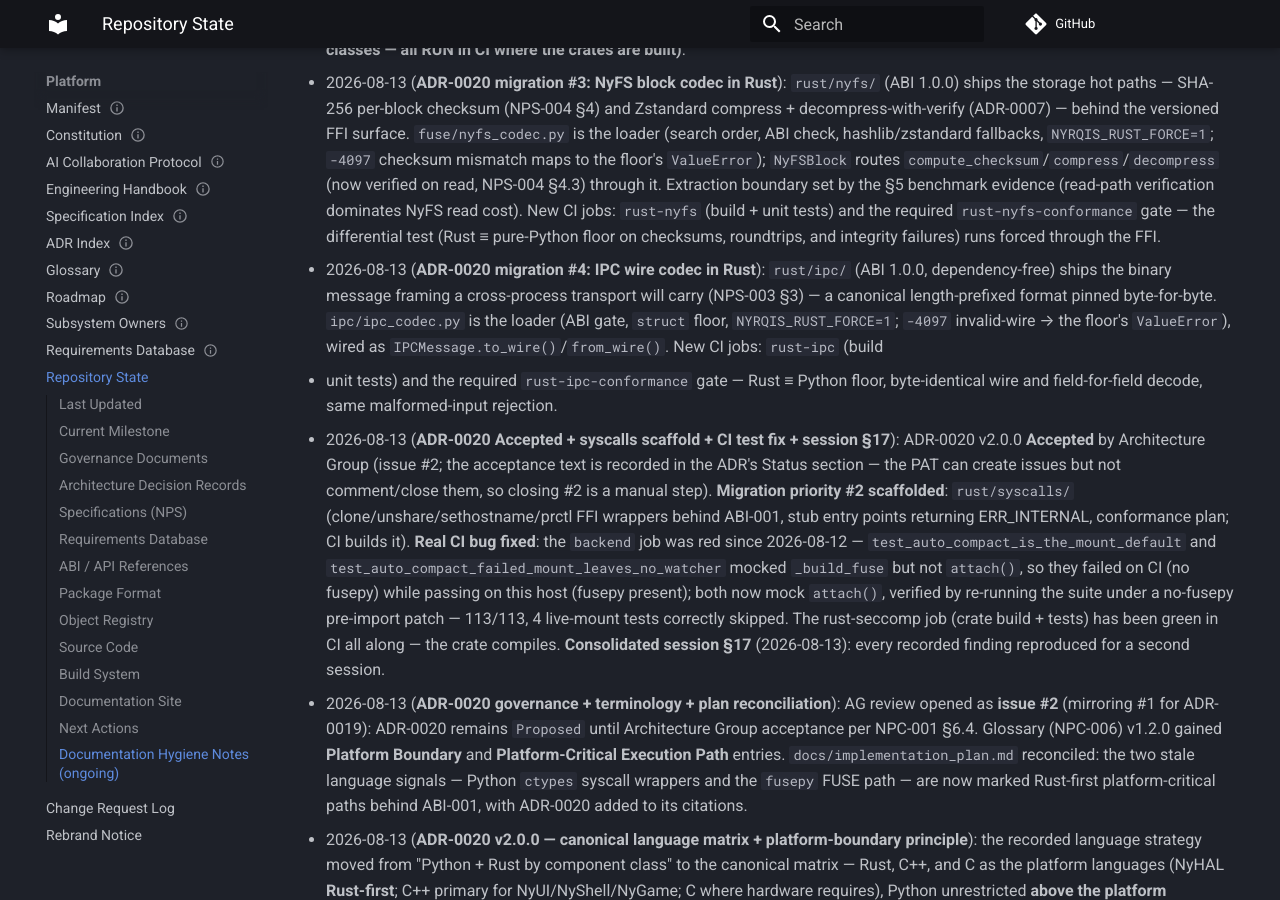
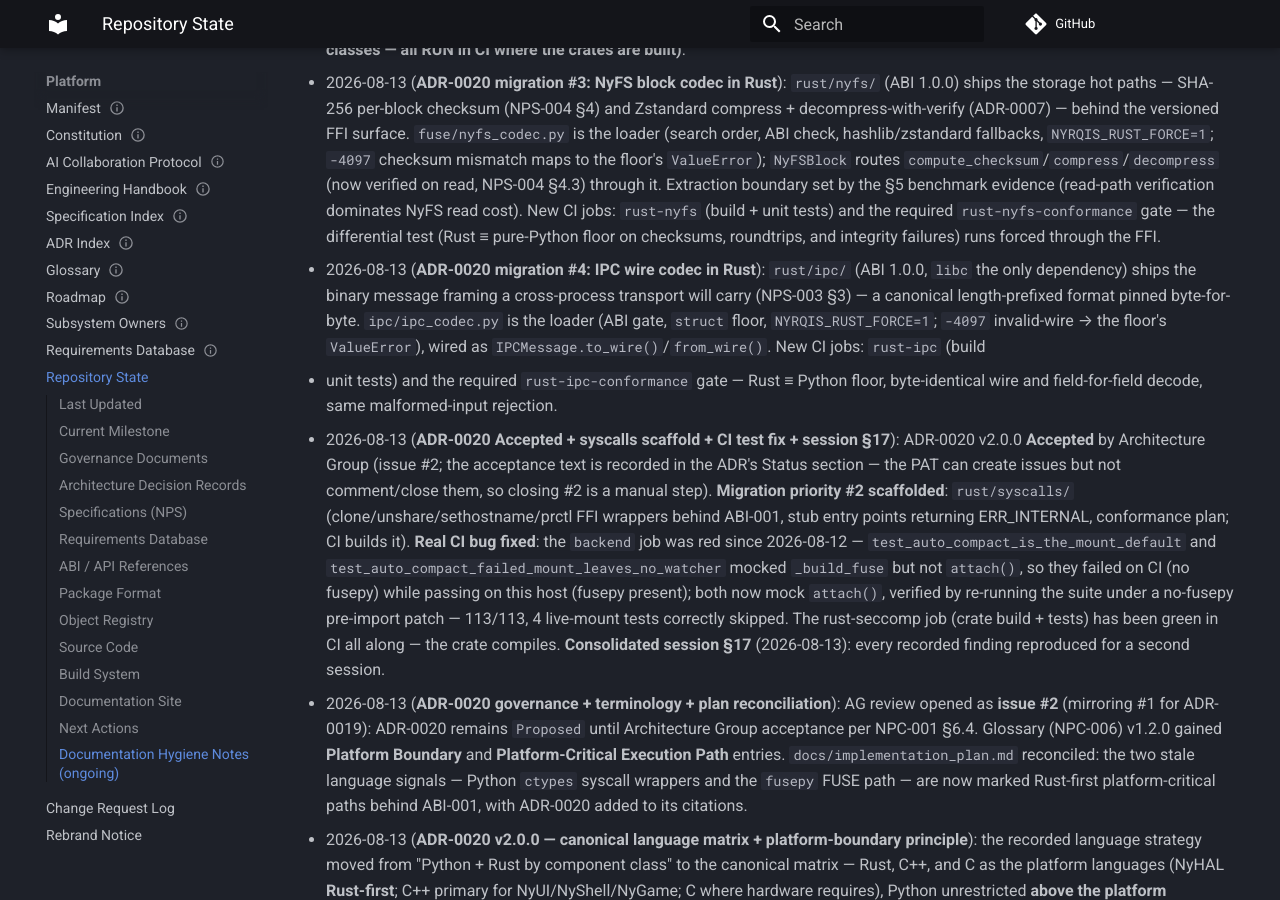
Before and after one commit to Myco-mycelium/Nythera, an MkDocs documentation site: the page built from docs/00-platform/REPOSITORY_STATE.md, in a window 1280 px wide and 900 px high, scrolled down 9089 px. Built offline with MkDocs 1.6.1 and Material for MkDocs 9.7.7, drawn with Linux system fonts in a browser that asks for light colours; comment, search, counter and statistics services are not loaded.

Commit message:
docs: ipc crate is not dependency-free — libc is its only dependency (the ADR-0020 #4 + REPOSITORY_STATE entries)

```diff
--- a/docs/00-platform/REPOSITORY_STATE.md
+++ b/docs/00-platform/REPOSITORY_STATE.md
@@ -421,7 +421,7 @@ Documentation hygiene, fixed earlier this session:
   differential test (Rust ≡ pure-Python floor on checksums,
   roundtrips, and integrity failures) runs forced through the FFI.
 - 2026-08-13 (**ADR-0020 migration #4: IPC wire codec in Rust**):
-  `rust/ipc/` (ABI 1.0.0, dependency-free) ships the binary message
+  `rust/ipc/` (ABI 1.0.0, `libc` the only dependency) ships the binary message
   framing a cross-process transport will carry (NPS-003 §3) — a
   canonical length-prefixed format pinned byte-for-byte. `ipc/ipc_codec.py`
   is the loader (ABI gate, `struct` floor, `NYRQIS_RUST_FORCE=1`;
```
Also changed, not shown: docs/reference/adr/ADR-0020-implementation-languages.md (+1 -1 lines).
